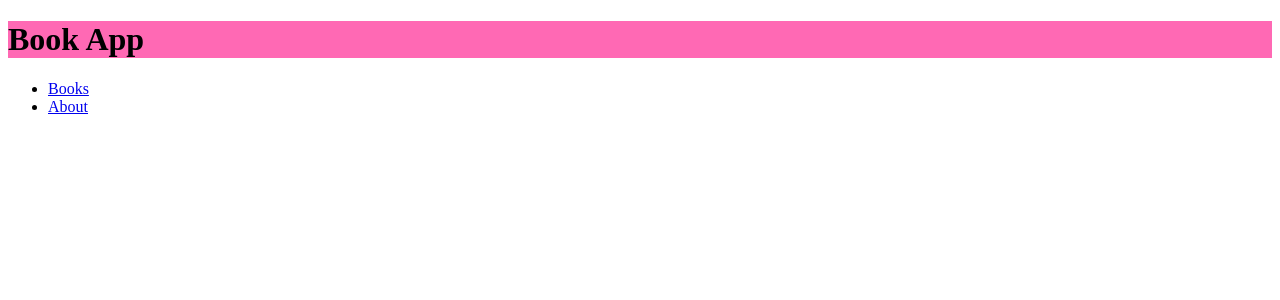
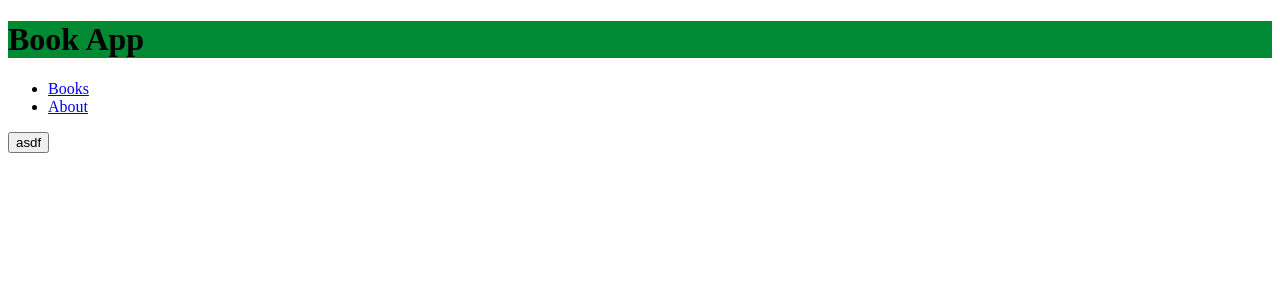
Before and after one commit to nicokoenig/angular-workshop-kw-19-20, an Angular app: page / in a window 1280 px wide. Shown: the top 300 px of the page. Built offline with nearby package versions, Linux system fonts and the light colour scheme.

Commit message:
feat: adds weird stylings

```diff
--- /dev/null
+++ b/src/_variables.scss
@@ -0,0 +1,2 @@
+$main-color: hotpink;
+$secondary-color: lighten(dodgerblue, 10%);
--- a/src/app/app.component.html
+++ b/src/app/app.component.html
@@ -1,4 +1,6 @@
-<h1 [style.backgroundColor]="color">Book App</h1>
+<h1 class="pink">Book App</h1>
 <ba-navigation></ba-navigation>
 
 <router-outlet></router-outlet>
+
+<button>asdf</button>
--- a/src/app/app.component.scss
+++ b/src/app/app.component.scss
@@ -0,0 +1,5 @@
+@import './../variables.scss';
+
+.pink {
+  background-color: var(--primary-color);
+}
--- a/src/app/app.component.ts
+++ b/src/app/app.component.ts
@@ -1,10 +1,11 @@
-import { Component } from '@angular/core';
+import { Component, ViewEncapsulation } from '@angular/core';
 import { BookDataService } from './books/book-data.service';
 
 @Component({
   selector: 'ba-root',
   templateUrl: './app.component.html',
   styleUrls: ['./app.component.scss'],
+  encapsulation: ViewEncapsulation.ShadowDom,
 })
 export class AppComponent {
   color = 'hotpink';
--- a/src/app/books/book-list/book-list.component.html
+++ b/src/app/books/book-list/book-list.component.html
@@ -4,7 +4,7 @@
 
 <a routerLink="new">Neues Buch anlegen</a>
 
-<ul>
+<ul class="pink">
   <li *ngFor="let book of books$ | async">
     {{ book.title }}: {{ book.subtitle }}
     <a [routerLink]="book.isbn">Details</a>
--- a/src/styles.scss
+++ b/src/styles.scss
@@ -1 +1,10 @@
 /* You can add global styles to this file, and also import other style files */
+
+.pink {
+  background-color: pink;
+  border: 5px solid greenyellow;
+}
+
+:root {
+  --primary-color: #028934;
+}
```
